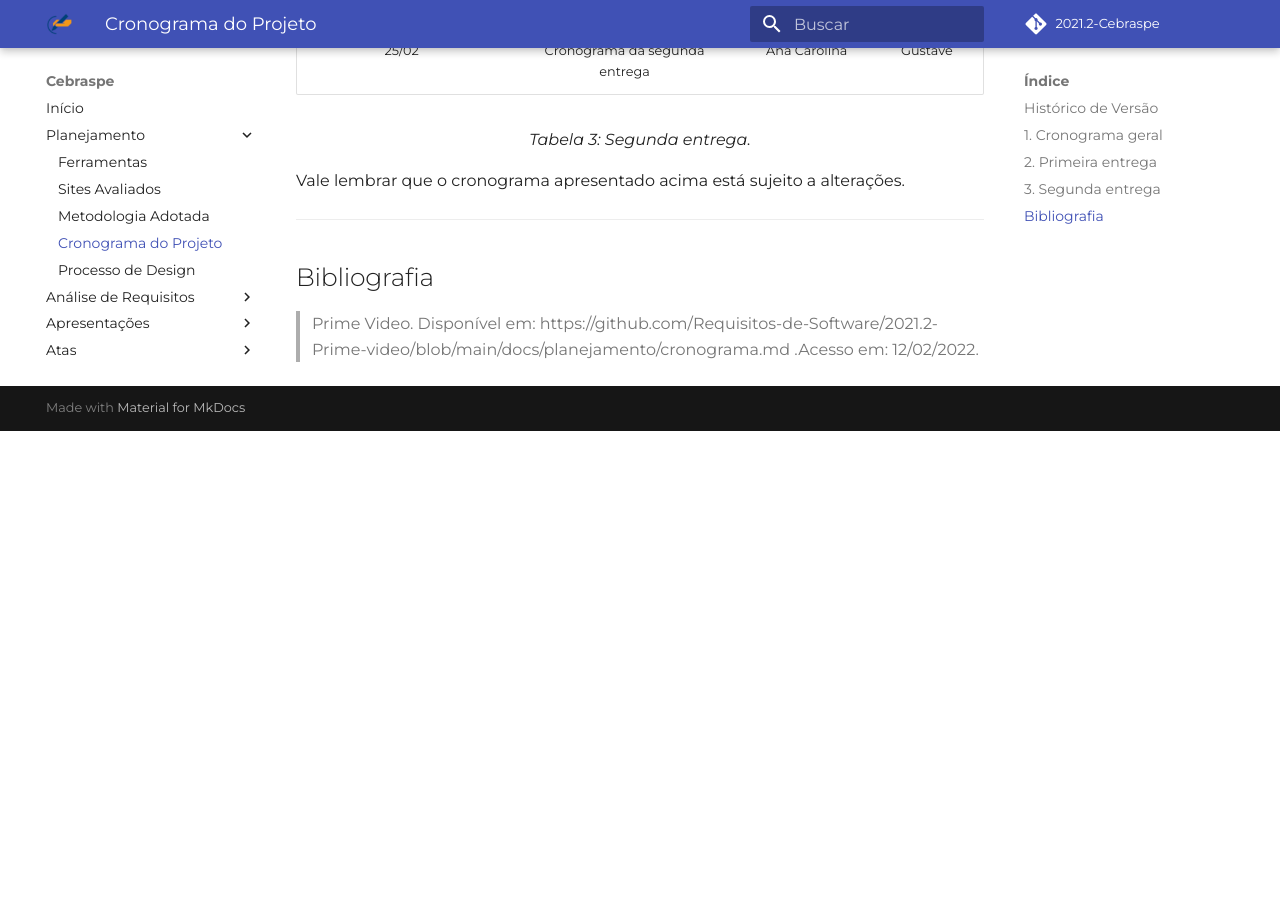
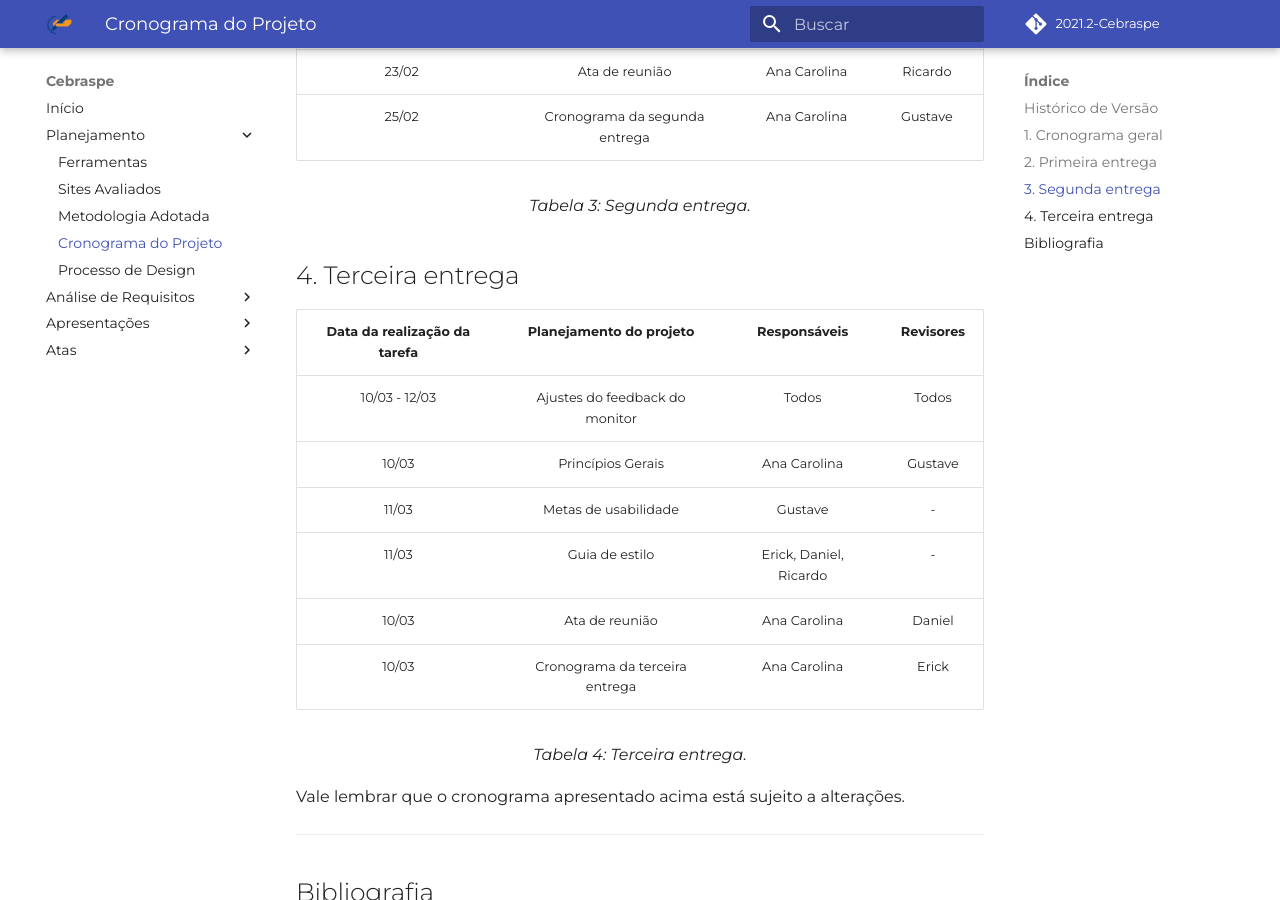
Before and after one commit to Interacao-Humano-Computador/2021.2-Cebraspe, an MkDocs documentation site: the page built from docs/Planejamento/Cronograma/Cronograma.md, in a window 1280 px wide and 900 px high, scrolled down 2502 px. Built offline with MkDocs 1.6.1 and Material for MkDocs 9.7.7, drawn with Linux system fonts in a browser that asks for light colours; some web fonts are replaced; comment, search, counter and statistics services are not loaded; before the commit the page ends 2933 px from its top, so only the background shows below that; some of the changed text lies outside the part shown.

Commit message:
#18 - Cronograma da terceira entrega

```diff
--- a/docs/Planejamento/Cronograma/Cronograma.md
+++ b/docs/Planejamento/Cronograma/Cronograma.md
@@ -9,6 +9,7 @@
 | 12.02.2022 | 0.3 | Revisão do documento | Erick, Gustave | Ana Carolina, Erick |
 | 23.02.2022 | 0.4 | Arrumando bibliografia | Daniel | Erick |
 | 25.02.2022 | 0.5 | Inclusão do cronograma da segunda entrega | Ana Carolina | Erick |
+| 10.03.2022 | 0.6 | Inclusão do cronograma da terceira entrega | Ana Carolina | Erick |
 
 ## 1. Cronograma geral
 <p style="text-align: justify;">O cronograma foi definido baseado no plano de ensino, de acordo com os artefatos exigidos para cada ponto de controle. As datas das entregas foram redefinidas pela equipe para haver um prazo de alguns dias de antecedência às datas estabelecidas e possibilitar análise de eventuais erros e problemas. </p>
@@ -51,6 +52,19 @@
 
 <center> <figcaption>Tabela 3: Segunda entrega.</figcaption> </center>
 
+## 4. Terceira entrega
+
+| Data da realização da tarefa | Planejamento do projeto              | Responsáveis        | Revisores      |
+| :--------------------------: | :----------------------------------: | :-----------------: | :------------: |
+| 10/03 - 12/03 | Ajustes do feedback do monitor | Todos | Todos |
+| 10/03 | Princípios Gerais | Ana Carolina | Gustave |
+| 11/03 | Metas de usabilidade | Gustave | - |
+| 11/03 | Guia de estilo | Erick, Daniel, Ricardo | -  |
+| 10/03 | Ata de reunião | Ana Carolina | Daniel |
+| 10/03 | Cronograma da terceira entrega | Ana Carolina | Erick |
+
+<center> <figcaption>Tabela 4: Terceira entrega.</figcaption> </center>
+
 Vale lembrar que o cronograma apresentado acima está sujeito a alterações.
 
 -----------------
```
